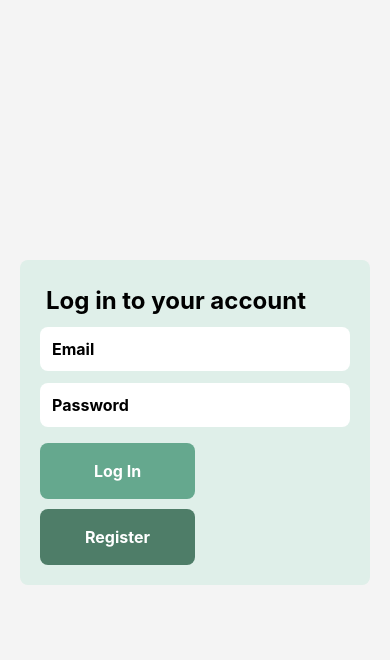
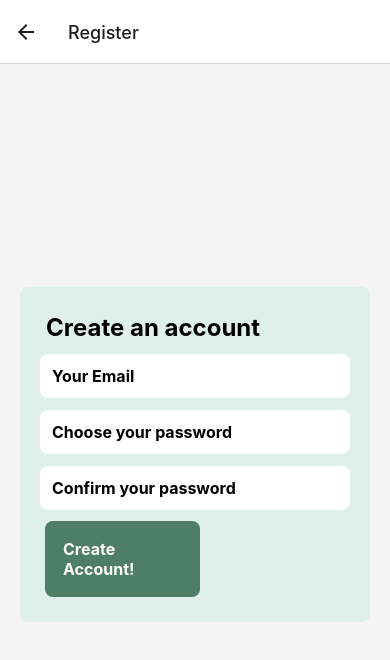
Before and after one commit to sydneychn/nutrition-tracker, a React Native app: screen /Register in a window 390 px wide. Shown: the top 660 px of the page. Built offline with nearby package versions, Linux system fonts and the light colour scheme; no server answers.

Commit message:
Added Register Page

```diff
--- a/App.js
+++ b/App.js
@@ -3,18 +3,27 @@ import { NavigationContainer } from '@react-navigation/native';
 import { createNativeStackNavigator } from '@react-navigation/native-stack';
 import HomeScreen from './screens/HomeScreen';
 import LoginScreen from './screens/LoginScreen';
+import RegisterScreen from './screens/RegisterScreen';
 import { User, onAuthStateChanged } from 'firebase/auth';
 import { FIREBASE_AUTH } from './FirebaseConfig';
 
 const Stack = createNativeStackNavigator();
 
 const HomeStack = createNativeStackNavigator();
-
+const LoginStack = createNativeStackNavigator();
 function HomeLayout() {
   return (
     <HomeStack.Navigator>
       <HomeStack.Screen options= {{headerShown: false}} name="Home" component={HomeScreen} />
     </HomeStack.Navigator>
+  );
+}
+function LoginLayout(){
+  return (
+  <LoginStack.Navigator initialRouteName="Login">
+    <LoginStack.Screen options= {{headerShown: true}} name="Login" component={LoginScreen} />
+    <LoginStack.Screen options= {{headerShown: true}} name="Register" component={RegisterScreen} />
+  </LoginStack.Navigator>
   );
 }
 export default function App(){
@@ -29,13 +38,14 @@ export default function App(){
   }, []);
   return (
     <NavigationContainer>
-      <Stack.Navigator initialRouteName="Login">
+      <Stack.Navigator initialRouteName="LoginScreen">
         {user ? (
           //If authentication state exists, go to Home Screen, otherwise, go to login screen
           <Stack.Screen options= {{headerShown: false}} name="HomeScreen" component={HomeLayout} />
         ) : (
-          <Stack.Screen options= {{headerShown: false}} name="Login" component={LoginScreen} />
+          <Stack.Screen options= {{headerShown: false}} name="LoginScreen" component={LoginLayout} />
         )}
+
       </Stack.Navigator>
     </NavigationContainer>
   );
--- a/screens/HomeScreen.js
+++ b/screens/HomeScreen.js
@@ -6,7 +6,7 @@ import InputForm from '../components/inputForm';
 import { FIREBASE_AUTH, FIRESTORE_DB } from '../FirebaseConfig';
 import { addDoc, collection, deleteDoc, doc, onSnapshot } from 'firebase/firestore';
 
-export default function HomeScreen( ) {
+export default function HomeScreen(navigation) {
   //H
   const [foods, setFoods] = useState([
   ]);
--- a/screens/LoginScreen.js
+++ b/screens/LoginScreen.js
@@ -2,16 +2,15 @@ import React, {useState} from 'react';
 import { StyleSheet, Text, View, TextInput, TouchableOpacity, TouchableWithoutFeedback, Keyboard, Alert} from 'react-native'
 import { FIREBASE_AUTH } from '../FirebaseConfig';
 import { createUserWithEmailAndPassword, signInWithEmailAndPassword } from 'firebase/auth';
+import { useNavigation } from '@react-navigation/native';
 
 
 export default function LoginScreen(){
     const [email, setEmail] = useState('');
     const [password, setPassword] = useState('');
-    const [loading, setLoading] = useState(false);
     const auth = FIREBASE_AUTH;
-
+    const navigation = useNavigation();
     const signIn = async () => {
-        //setLoading(true);
         try{
             // Attempt to sign in using the provided email and password.
             const response = await signInWithEmailAndPassword(auth, email, password);
@@ -19,23 +18,7 @@ export default function LoginScreen(){
         } catch (error) { //Logs and alerts the user of any errors occured
             console.log(error);
             Alert.alert('Login Failed', 'Incorrect email or password');
-        } /*finally {
-            setLoading(false);
-        }*/
-    }
-    const signUp = async () => {
-        //setLoading(true);
-        try{
-            // Attempt to create a new user account using the provided email and password.
-            const response = await createUserWithEmailAndPassword(auth, email, password);
-            console.log(response);
-            alert('Account Created!');
-        } catch (error) { //Logs and alerts the user of any errors occured
-            console.log(error);
-            alert('Sign in failed: ' + error.message);
-        } /*finally {
-            setLoading(false);
-        }*/
+        }
     }
 
 
@@ -67,7 +50,7 @@ export default function LoginScreen(){
 
                   <TouchableOpacity
                     style={styles.registerButton}
-                    onPress={() => signUp()}>
+                    onPress={() => navigation.navigate('Register')}>
                       <Text style={{color: 'white', fontSize: 16, fontWeight: 'bold'}}>Register</Text>
                   </TouchableOpacity>
                 </View>
--- /dev/null
+++ b/screens/RegisterScreen.js
@@ -0,0 +1,116 @@
+import React, {useState} from 'react';
+import { StyleSheet, Text, View, TextInput, TouchableOpacity, TouchableWithoutFeedback, Keyboard, Alert} from 'react-native'
+import { FIREBASE_AUTH } from '../FirebaseConfig';
+import { createUserWithEmailAndPassword, signInWithEmailAndPassword } from 'firebase/auth';
+import { useNavigation } from '@react-navigation/native';
+
+export default function RegisterScreen() {
+    const [email, setEmail] = useState('');
+    const [password, setPassword] = useState('');
+    const [confirmPassword, setConfirmPassword] = useState('');
+
+    const auth = FIREBASE_AUTH;
+
+    const signUp = async () => {
+        try{
+            // Attempt to create a new user account using the provided email and password.
+            const response = await createUserWithEmailAndPassword(auth, email, password);
+            console.log(response);
+            alert('Account Created!');
+        } catch (error) { //Logs and alerts the user of any errors occured
+            console.log(error);
+            alert('Sign in failed: ' + error.message);
+        }
+    }
+
+    const verifyPassword = () => {
+        console.log(password + confirmPassword);
+        if (email === ''){ //Check if email is empty
+            alert('Invalid email. Try again');
+        }
+        else if (password != confirmPassword) { //Check if passwords don't match
+            alert('Passwords do not match. Try again.');
+        }
+        else { //Attempt to create account
+            signUp();
+        }
+    }
+
+
+    return (
+
+    <TouchableWithoutFeedback onPress={() => {Keyboard.dismiss()}}>
+    <View style={styles.container}>
+        <View style={styles.inputContainer}>
+        <Text style={{fontSize: 24, fontWeight: 'bold', margin: 6}}>Create an account</Text>
+        <TextInput
+            style={styles.inputs}
+            placeholder="Your Email"
+            value={email}
+            onChangeText={val => setEmail(val)}
+            autoCapitalize='none'
+        />
+        <TextInput
+            style={styles.inputs}
+            placeholder="Choose your password"
+            secureTextEntry={true}
+            value={password}
+            onChangeText={val => setPassword(val)}
+        />
+        <TextInput
+            style={styles.inputs}
+            placeholder="Confirm your password"
+            secureTextEntry={true}
+            value={confirmPassword}
+            onChangeText={val => setConfirmPassword(val)}
+        />
+        <View alignItems = 'center'>
+          <TouchableOpacity
+            style={styles.registerButton}
+            onPress={() => verifyPassword()}>
+              <Text style={{color: 'white', fontSize: 16, fontWeight: 'bold'}}>Create Account!</Text>
+          </TouchableOpacity>
+        </View>
+        </View>
+    </View>
+</TouchableWithoutFeedback>
+  )
+}
+
+const styles = StyleSheet.create({
+    container: {
+    flex: 1,
+    backgroundColor: '#f4f4f4',
+    justifyContent: 'center',
+    padding: 20,
+    },
+    inputContainer: {
+    backgroundColor: '#DFEFE9',
+    borderRadius: 8,
+    padding: 20,
+    },
+    inputs: {
+    fontSize: 16,
+    fontWeight: 'bold',
+    marginVertical: 6,
+    padding: 12,
+    borderRadius: 8,
+    backgroundColor: 'white',
+    },
+    loginButton: {
+    backgroundColor: '#65A88E',
+    borderRadius: 8,
+    padding: 18,
+    alignItems: 'center',
+    marginVertical: 10,
+    width: '50%'
+    },
+    registerButton: {
+    backgroundColor: '#4E7D68',
+    borderRadius: 8,
+    padding: 18,
+    margin: 5,
+    alignItems: 'center',
+    width: '50%'
+    }
+});
```
